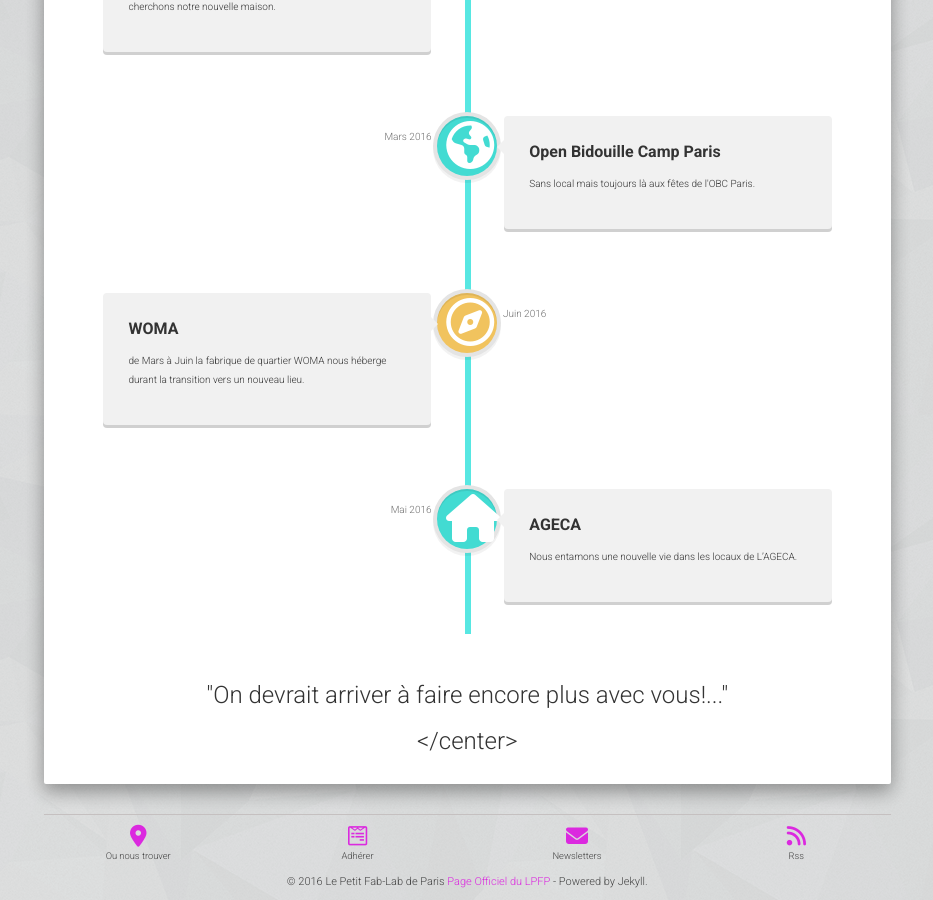
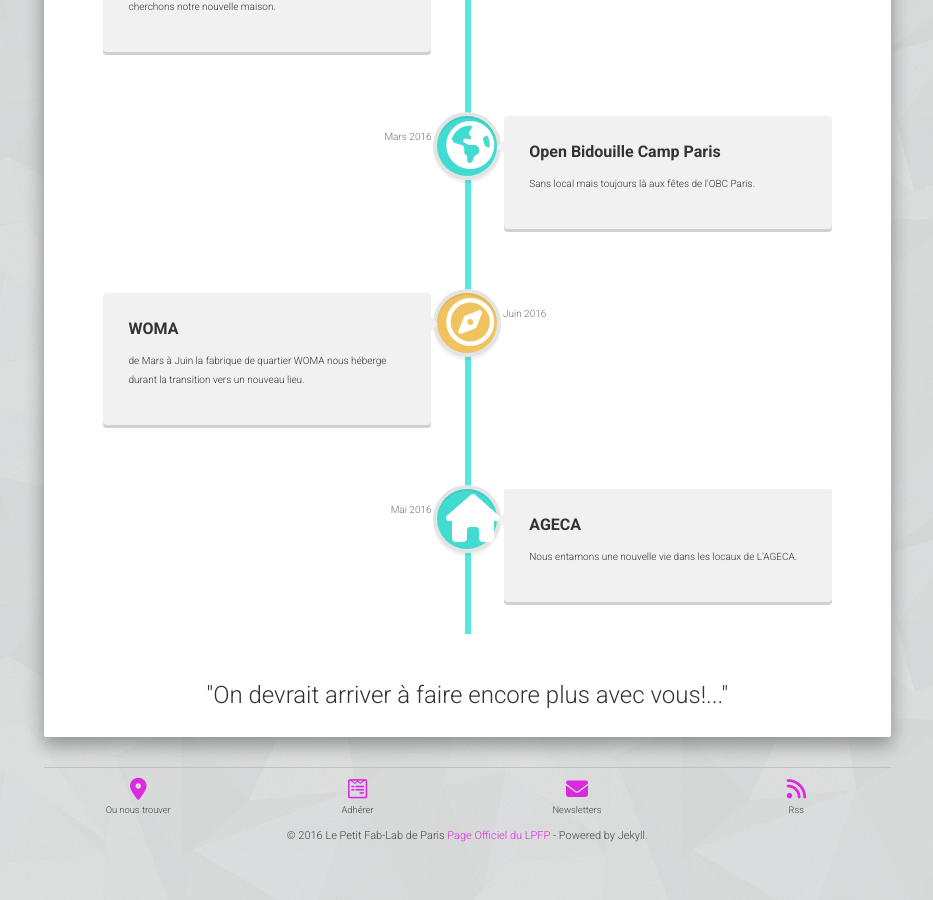
Before and after one commit to ldanet/LPFP.github.io, a Jekyll site: the page built from fablab.md, in a window 1280 px wide and 900 px high, scrolled down 3482 px. Shown: the whole window, without its empty margins (319-1252 px from the left). Built offline with Jekyll 4.4.1, drawn with Linux system fonts in a browser that asks for light colours; nearby versions of some CDN libraries; after the commit the page ends 4335 px from its top, so only the background shows below that.

Commit message:
:sparkles: fix

```diff
--- a/fablab.md
+++ b/fablab.md
@@ -52,4 +52,4 @@ Nous souhaitons faire le lien et soutenir ceux qui veulent partager et ceux qui
 ## Les grandes lignes des évènements passés
 {% include story.html %}
 
-<center><h3>"On devrait arriver à faire encore plus avec vous!..."<h3></center>
+<center><h3>"On devrait arriver à faire encore plus avec vous!..."</h3></center>
```
